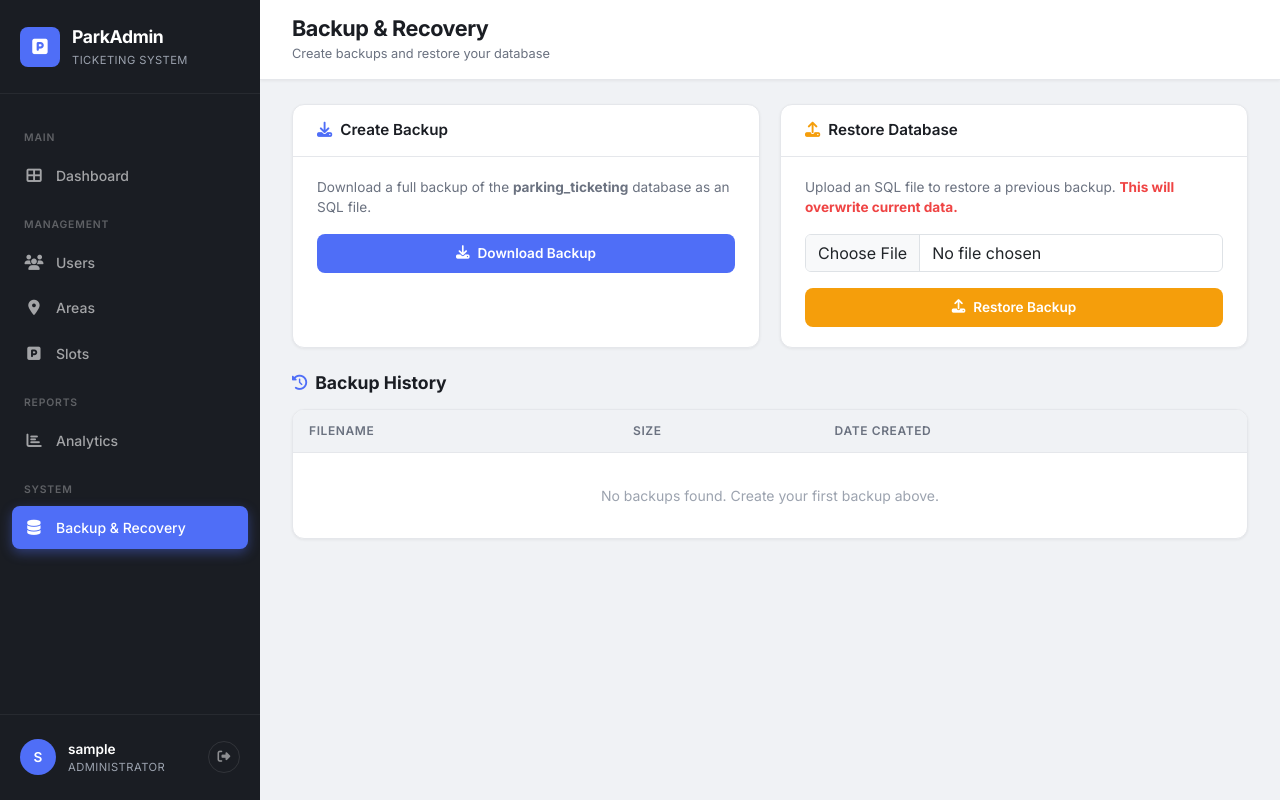
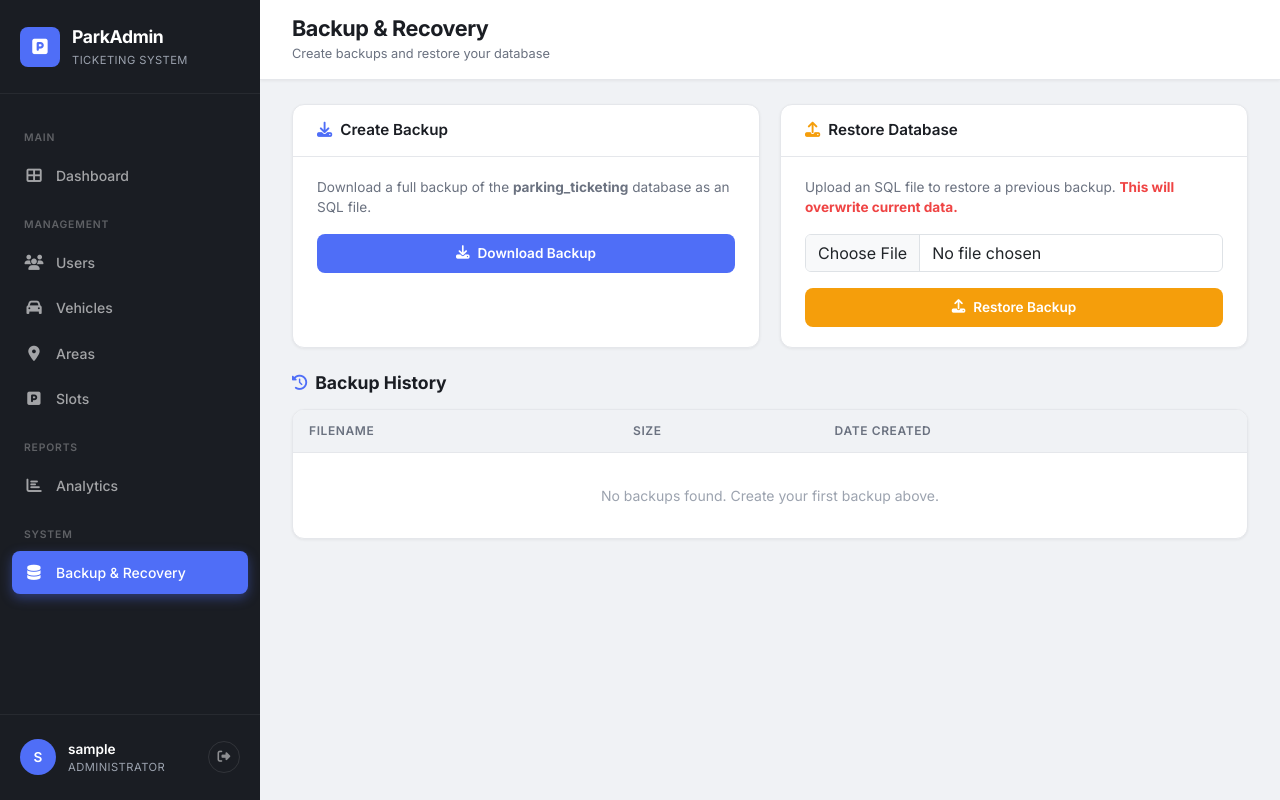
Before and after one commit to AldrianLoberiano/parking_ticketing_sys, a PHP site: page /views/admin/backup.php in a window 1280 px wide. Run offline with PHP 8.4, Linux system fonts and the light colour scheme; the visitor is signed in with stand-in values (Sample User, id 1); a stand-in replaces the project's code that opens the database connection.

Commit message:
Update backup.php

```diff
--- a/parking_ticketing_sys/views/admin/backup.php
+++ b/parking_ticketing_sys/views/admin/backup.php
@@ -108,6 +108,9 @@ if (is_dir($backupDir)) {
                 <li class="sidebar-nav-label">Management</li>
                 <li class="sidebar-nav-item">
                     <a href="manage_users.php" class="sidebar-nav-link"><i class="fas fa-users"></i> Users</a>
+                </li>
+                <li class="sidebar-nav-item">
+                    <a href="manage_vehicles.php" class="sidebar-nav-link"><i class="fas fa-car"></i> Vehicles</a>
                 </li>
                 <li class="sidebar-nav-item">
                     <a href="manage_areas.php" class="sidebar-nav-link"><i class="fas fa-map-marker-alt"></i> Areas</a>
```
